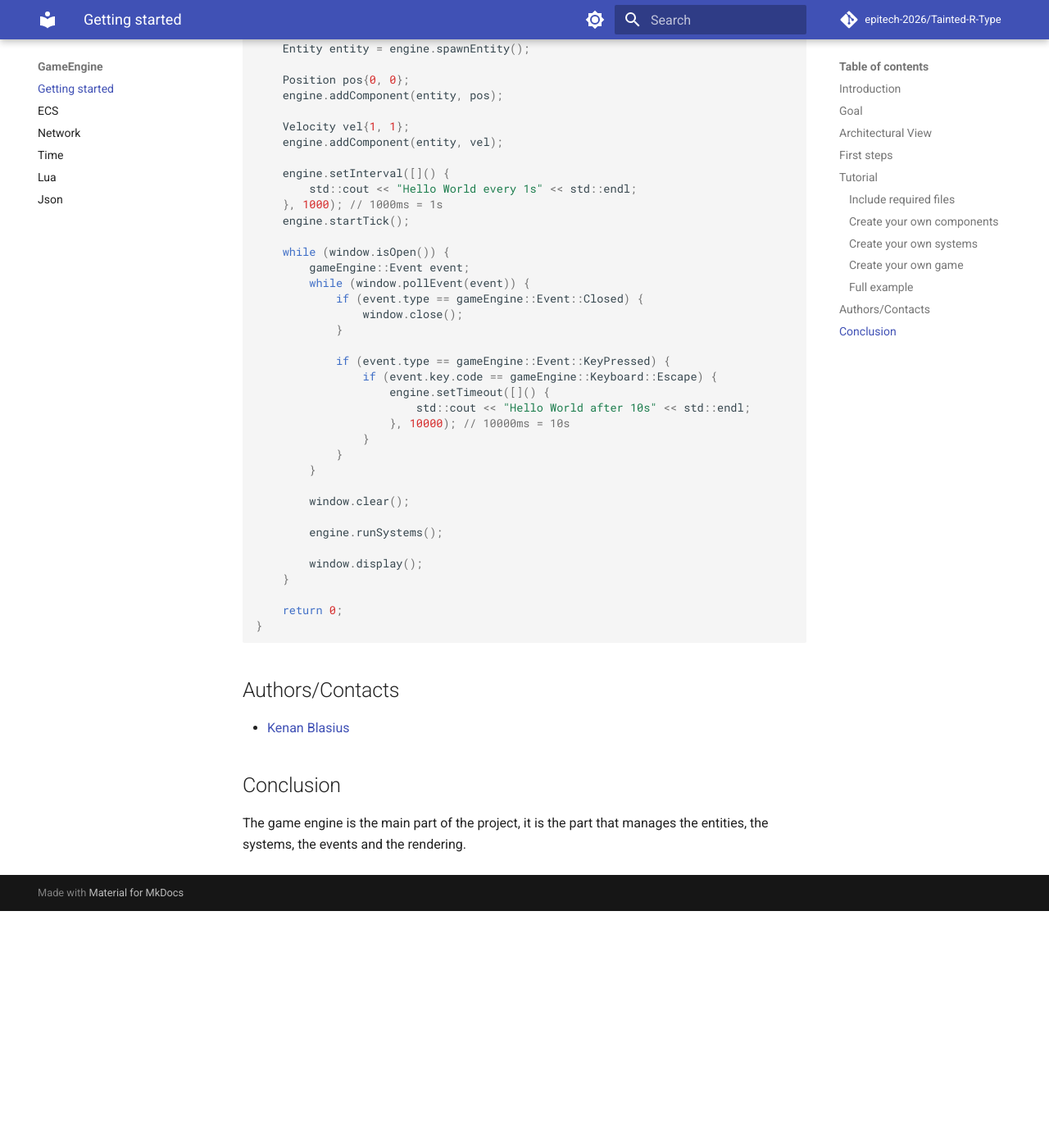
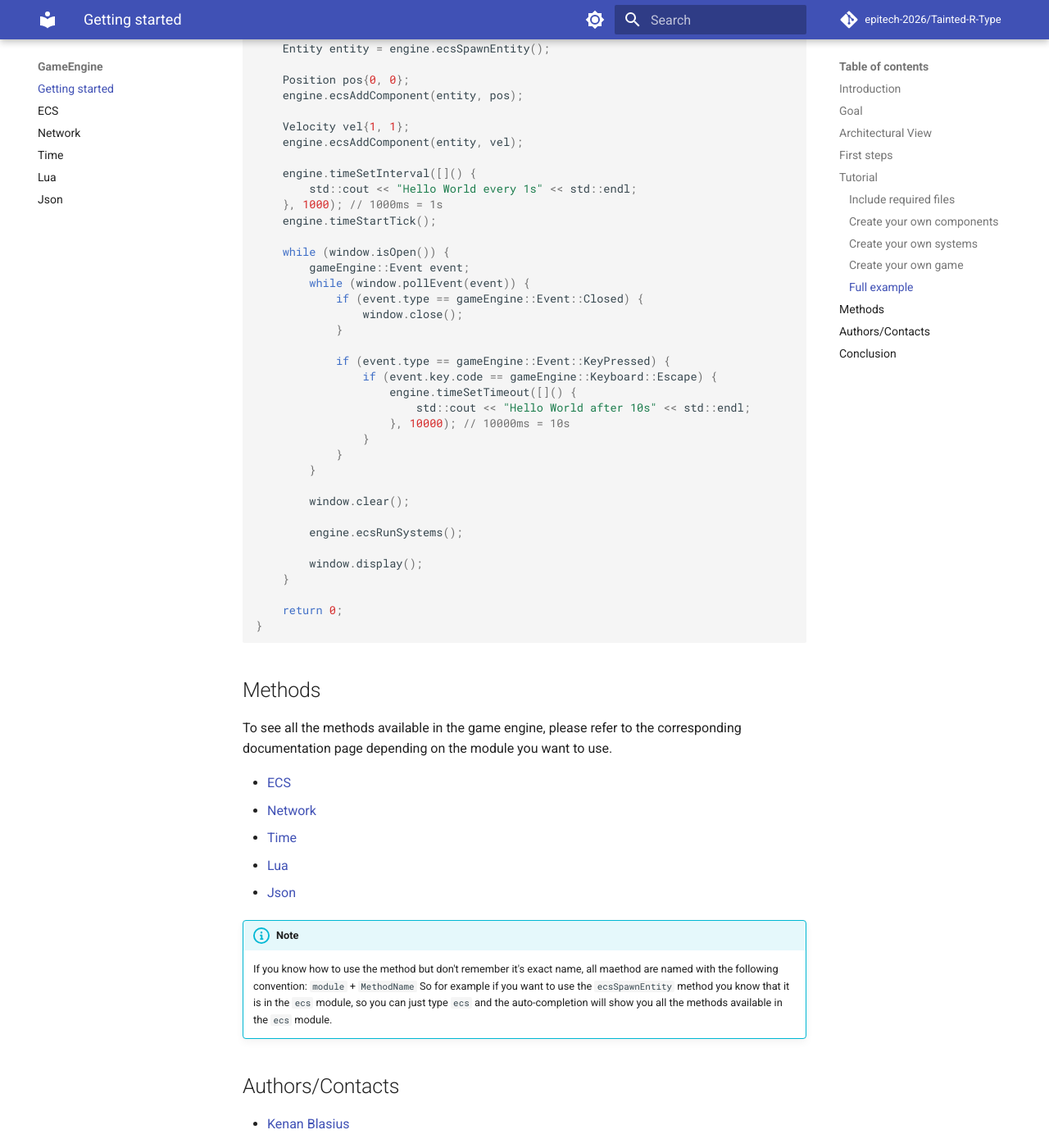
Before and after one commit to lennydelgado/AREA-Doc, an MkDocs documentation site: the page built from docs/GameEngine/gameEngine.md, in a window 1280 px wide and 1400 px high, scrolled down 5055 px. Shown: the whole window at 82% size. Built offline with MkDocs 1.6.1 and Material for MkDocs 9.7.7, drawn with Linux system fonts in a browser that asks for light colours; comment, search, counter and statistics services are not loaded; before the commit the page ends 6166 px from its top, so only the background shows below that; some of the changed text lies outside the part shown.

Commit message:
Automated push: 2023-11-05 12:32:09 modification to doc website

````diff
--- a/docs/GameEngine/gameEngine.md
+++ b/docs/GameEngine/gameEngine.md
@@ -118,6 +118,7 @@ In this section we will explain how to use the game engine to create a simple ga
 ### Include required files
 
 To use the game engine you need to include the following files:
+
 ``` cpp
 #include "gameEngine.hpp"
 ```
@@ -128,6 +129,7 @@ The game engine is based on the ECS architecture, so you need to create your own
 For the sake of the example we will create our own components.
 
 To create a component you just need to create a struct with the properties you want to have in your component.
+
 ``` cpp
 struct Position {
     float x;
@@ -158,6 +160,7 @@ The game engine is based on the ECS architecture, so you need to create your own
 For the sake of the example we will create our own systems.
 
 To create a system you just need to create a function that takes a `GameEngine &` as a parameter, a list of components you want to use, some extra parameters if you need them and return void.
+
 ``` cpp
 void move(GameEngine &engine, SparseArray<Position> &positions, SparseArray<Velocity> &velocities) {
     for (auto &pos : positions) {
@@ -181,29 +184,32 @@ void render(GameEngine &engine, SparseArray<Position> &positions, SparseArray<Sp
 ### Create your own game
 
 To create your own game you first need to register your components and systems to the game engine.
+
 ``` cpp
 GameEngine engine;
 gameEngine::RenderWindow window(gameEngine::VideoMode(1280, 720), "GameEngine window");
 
-engine.registerComponent<Position>();
-engine.registerComponent<Velocity>();
+engine.ecsRegisterComponent<Position>();
+engine.ecsRegisterComponent<Velocity>();
 
-engine.addSystem<Position, Velocity>(move);
-engine.addSystem<Position, Sprite>(render, window);
+engine.ecsAddSystem<Position, Velocity>(move);
+engine.ecsAddSystem<Position, Sprite>(render, window);
 ```
 
 Then you need to create your entities and add them to the game engine.
+
 ``` cpp
-Entity entity = engine.spawnEntity();
+Entity entity = engine.ecsSpawnEntity();
 
 Position pos{0, 0};
-engine.addComponent(entity, pos);
+engine.ecsAddComponent(entity, pos);
 
 Velocity vel{1, 1};
-engine.addComponent(entity, vel);
+engine.ecsAddComponent(entity, vel);
 ```
 
 Now that we have setup our entity we can start the game loop.
+
 ``` cpp
 while (window.isOpen()) {
     gameEngine::Event event;
@@ -215,22 +221,24 @@ while (window.isOpen()) {
 
     window.clear();
 
-    engine.runSystems();
+    engine.ecsRunSystems();
 
     window.display();
 }
 ```
 
 But maybe you want to execute some code based on a tick rate, you can do that by using the `setInterval` method.
+
 ``` cpp
-engine.setInterval([]() {
+engine.timeSetInterval([]() {
     std::cout << "Hello World every 1s" << std::endl;
 }, 1000); // 1000ms = 1s
 ```
 
 Or maybe you want to execute some code only once but after a certain amount of time, you can do that by using the `setTimeout` method.
+
 ``` cpp
-engine.setTimeout([]() {
+engine.timeSetTimeout([]() {
     std::cout << "Hello World after 10s" << std::endl;
 }, 10000); // 10000ms = 10s
 ```
@@ -284,24 +292,24 @@ int main() {
     GameEngine engine;
     gameEngine::RenderWindow window(gameEngine::VideoMode(1280, 720), "GameEngine window");
 
-    engine.registerComponent<Position>();
-    engine.registerComponent<Velocity>();
+    engine.ecsRegisterComponent<Position>();
+    engine.ecsRegisterComponent<Velocity>();
 
-    engine.addSystem<Position, Velocity>(move);
-    engine.addSystem<Position, Sprite>(render, window);
+    engine.ecsAddSystem<Position, Velocity>(move);
+    engine.ecsAddSystem<Position, Sprite>(render, window);
 
-    Entity entity = engine.spawnEntity();
+    Entity entity = engine.ecsSpawnEntity();
 
     Position pos{0, 0};
-    engine.addComponent(entity, pos);
+    engine.ecsAddComponent(entity, pos);
 
     Velocity vel{1, 1};
-    engine.addComponent(entity, vel);
+    engine.ecsAddComponent(entity, vel);
 
-    engine.setInterval([]() {
+    engine.timeSetInterval([]() {
         std::cout << "Hello World every 1s" << std::endl;
     }, 1000); // 1000ms = 1s
-    engine.startTick();
+    engine.timeStartTick();
 
     while (window.isOpen()) {
         gameEngine::Event event;
@@ -312,7 +320,7 @@ int main() {
 
             if (event.type == gameEngine::Event::KeyPressed) {
                 if (event.key.code == gameEngine::Keyboard::Escape) {
-                    engine.setTimeout([]() {
+                    engine.timeSetTimeout([]() {
                         std::cout << "Hello World after 10s" << std::endl;
                     }, 10000); // 10000ms = 10s
                 }
@@ -321,7 +329,7 @@ int main() {
 
         window.clear();
 
-        engine.runSystems();
+        engine.ecsRunSystems();
 
         window.display();
     }
@@ -330,6 +338,19 @@ int main() {
 }
 ```
 
+## Methods
+
+To see all the methods available in the game engine, please refer to the corresponding documentation page depending on the module you want to use.
+
+- [ECS](https://lennydelgado.github.io/R-Type-Doc/GameEngine/ECS/)
+- [Network](https://lennydelgado.github.io/R-Type-Doc/GameEngine/Network/)
+- [Time](https://lennydelgado.github.io/R-Type-Doc/GameEngine/Time/)
+- [Lua](https://lennydelgado.github.io/R-Type-Doc/GameEngine/Lua/)
+- [Json](https://lennydelgado.github.io/R-Type-Doc/GameEngine/Json/)
+
+!!! info "Note"
+    If you know how to use the method but don't remember it's exact name, all maethod are named with the following convention: `module` + `MethodName`
+    So for example if you want to use the `ecsSpawnEntity` method you know that it is in the `ecs` module, so you can just type `ecs` and the auto-completion will show you all the methods available in the `ecs` module.
 
 ## Authors/Contacts
 
````
Also changed, not shown: docs/GameEngine/ecs.md (added, +155 -0 lines), docs/GameEngine/json.md (added, +3 -0 lines), docs/GameEngine/lua.md (added, +3 -0 lines), docs/GameEngine/network.md (added, +7 -0 lines), docs/GameEngine/time.md (added, +3 -0 lines).
